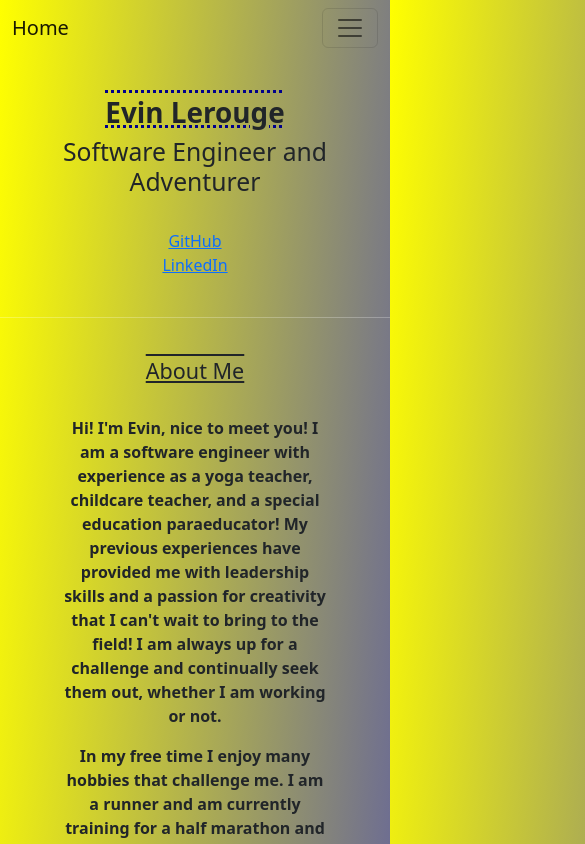
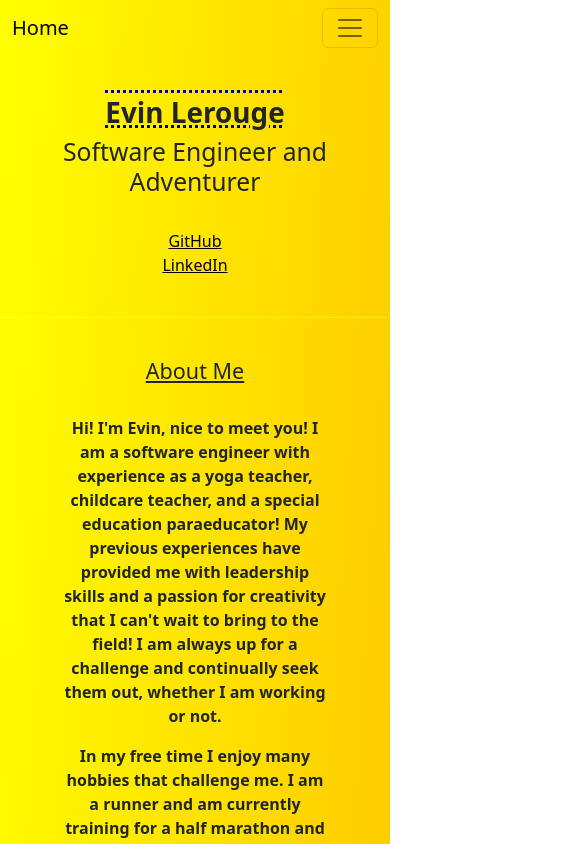
Before and after one commit to evrouge/React-Portfolio, a React (Create React App) app: page / in a window 390 px wide. Shown: the top 844 px of the page, 585 px wide, since content can reach past the window. Built offline with nearby package versions, Linux system fonts and the light colour scheme.

Commit message:
styling added, making mobile friendly

```diff
--- a/src/App.css
+++ b/src/App.css
@@ -62,8 +62,20 @@ form {
   text-align: center;
 }
 
+a:link {
+  color: black;
+}
+
+a:visited {
+  color: darkgrey;
+}
+
+a:hover {
+  color: red;
+}
+
 body {
-  background: linear-gradient(to bottom right, yellow, blue) !important;
+  background: linear-gradient(to bottom right, yellow, orange) !important;
 }
 
 h1 {
@@ -124,5 +136,8 @@ hr {
 
 .project {
   text-align: center;
+}
 
+div {
+  overflow: hidden;
 }
```
